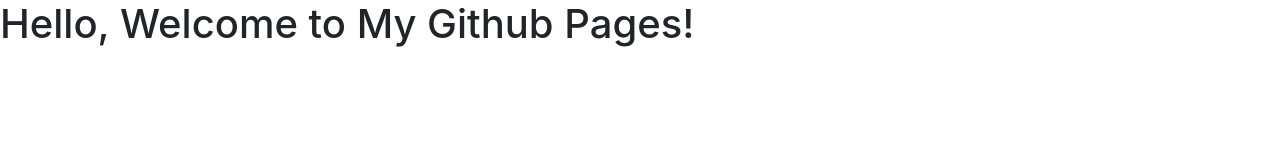
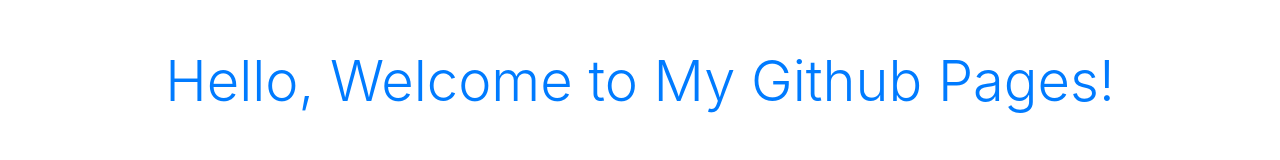
Before and after one commit to Zule10/zule10.github.io, a plain HTML site: page index.html in a window 1280 px wide. Drawn offline with nearby package versions, Linux system fonts and the light colour scheme.

Commit message:
update index title

```diff
--- a/index.html
+++ b/index.html
@@ -11,7 +11,7 @@
     <title>Hello, world!</title>
   </head>
   <body>
-    <h1>Hello, Welcome to My Github Pages!</h1>
+    <h1 class="text-center mt-5 display-4 text-primary">Hello, Welcome to My Github Pages!</h1>
 
     <!-- Optional JavaScript -->
     <!-- jQuery first, then Popper.js, then Bootstrap JS -->
```
